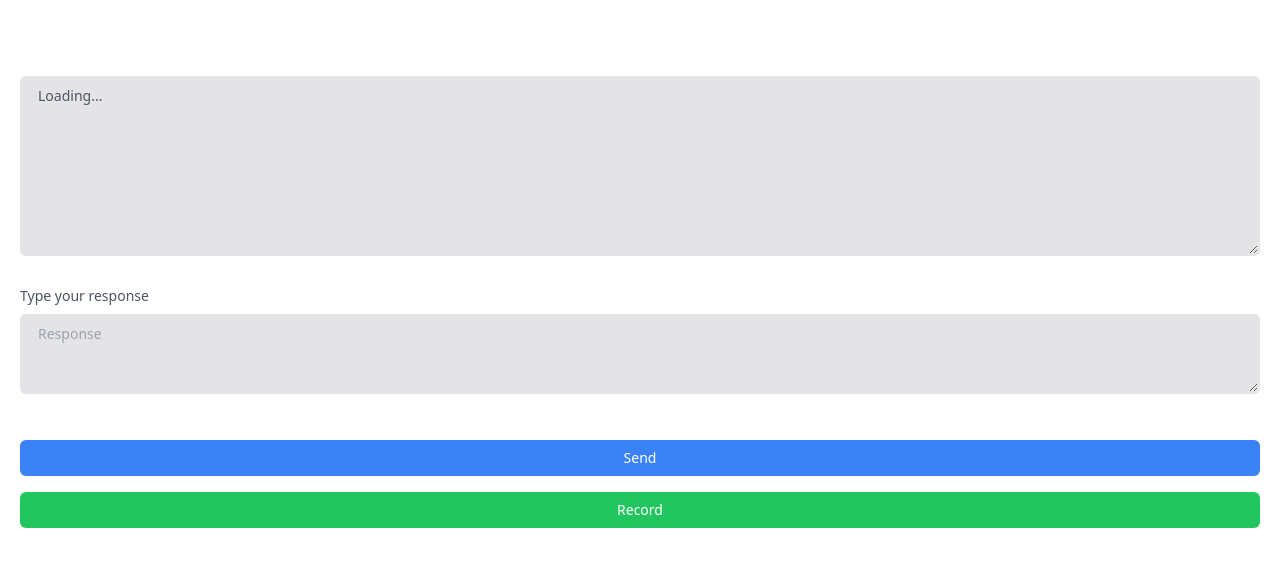
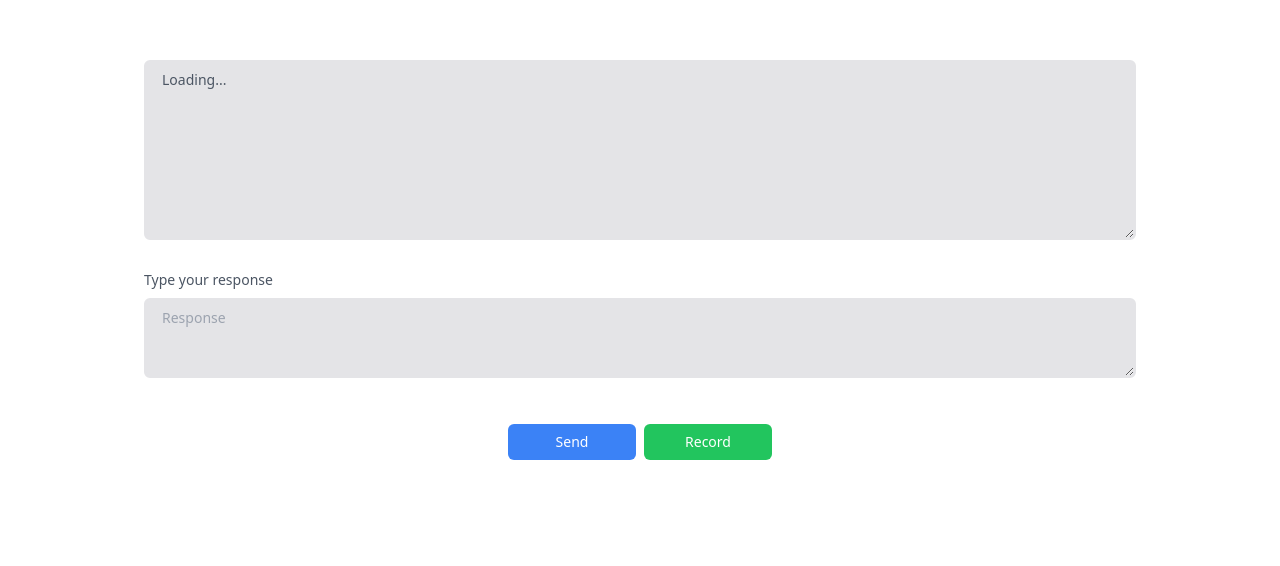
Before and after one commit to adrianespinoza1998/job-interview, a React (Vite) app: page /interview in a window 1280 px wide. Shown: the part 200-766 px from the top of the page. Built offline with nearby package versions, Linux system fonts and the light colour scheme; no server answers.

Commit message:
add responsive to form interview

```diff
--- a/src/components/AddJobApply.tsx
+++ b/src/components/AddJobApply.tsx
@@ -36,7 +36,7 @@ export const AddJobApply = () => {
   };
 
   return (
-    <form className="p-5 mt-56" onSubmit={submit}>
+    <form className="p-5 sm:px-12 md:px-36 mt-52" onSubmit={submit}>
       <div className="mb-6">
         <label
           htmlFor="job_position"
@@ -90,12 +90,14 @@ export const AddJobApply = () => {
           <option value="spanish">Spanish</option>
         </select>
       </div>
-      <button
-        className="bg-blue-500 text-white px-4 py-2 mt-4 rounded-md w-full text-sm font-medium"
-        type="submit"
-      >
-        Submit
-      </button>
+      <div className="flex justify-center items-center">
+        <button
+          className="bg-blue-500 text-white px-4 py-2 mt-4 rounded-md w-full sm:w-32 sm:content-center text-sm font-medium"
+          type="submit"
+        >
+          Submit
+        </button>
+      </div>
     </form>
   );
 };
--- a/src/components/Interview.tsx
+++ b/src/components/Interview.tsx
@@ -78,7 +78,7 @@ export const Interview = () => {
   }, [audio]);
 
   return (
-    <form className="p-5 mt-56" onSubmit={submit}>
+    <form className="p-5 sm:px-12 md:px-36 mt-52" onSubmit={submit}>
       <div className="mb-6">
         <textarea
           value={load ? "Loading..." : aiResponse}
@@ -104,8 +104,9 @@ export const Interview = () => {
           rows={3}
         />
       </div>
+      <div className="sm:flex gap-2 justify-center items-center">
         <button
-        className="bg-blue-500 text-white px-4 py-2 mt-4 rounded-md w-full text-sm font-medium"
+          className="bg-blue-500 text-white px-4 py-2 mt-4 rounded-md w-full sm:w-32 text-sm font-medium"
           type="submit"
         >
           Send
@@ -113,14 +114,15 @@ export const Interview = () => {
         <button
           className={
             loading
-            ? "bg-red-500 text-white px-4 py-2 mt-4 rounded-md w-full text-sm font-medium"
-            : "bg-green-500 text-white px-4 py-2 mt-4 rounded-md w-full text-sm font-medium"
+              ? "bg-red-500 text-white px-4 py-2 mt-4 rounded-md w-full sm:w-32 text-sm font-medium"
+              : "bg-green-500 text-white px-4 py-2 mt-4 rounded-md w-full sm:w-32 text-sm font-medium"
           }
           type="button"
           onClick={loading ? stopRecording : startRecording}
         >
           {loading ? "Stop" : "Record"}
         </button>
+      </div>
     </form>
   );
 };
```
Lines whose indentation alone changed are shown as unchanged.
